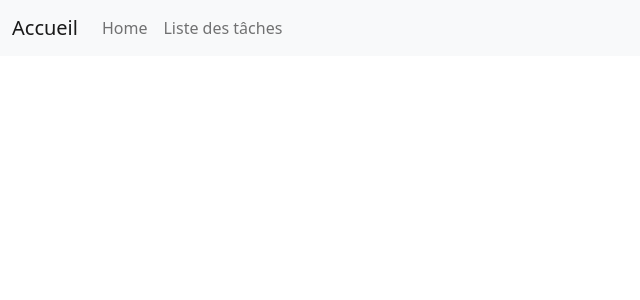
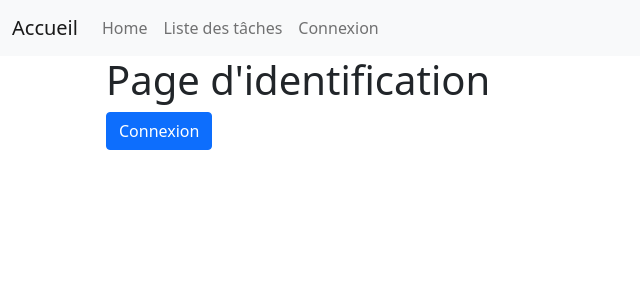
Before and after one commit to maaash/celadtodo, an Angular app: page /connexion in a window 1280 px wide. Before the commit this address led to /. Shown: the top 300 px of the page, without its empty margins (0-640 px from the left). Built offline with nearby package versions, Linux system fonts and the light colour scheme.

Commit message:
Routing avec error 404 + **

```diff
--- a/src/app/app.component.html
+++ b/src/app/app.component.html
@@ -7,7 +7,8 @@
     <div class="collapse navbar-collapse" id="navbarNavAltMarkup">
       <div class="navbar-nav">
         <a class="nav-link" routerLink="/" >Home</a>
-        <a class="nav-link" routerLink="/taches" routerLinkActive="active">Liste des tâches</a>
+        <a class="nav-link" routerLink="/taches">Liste des tâches</a>
+        <a class="nav-link" routerLink="/connexion" >Connexion</a>
       </div>
     </div>
   </div>
--- a/src/app/app.module.ts
+++ b/src/app/app.module.ts
@@ -8,13 +8,17 @@ import { AppComponent } from './app.component';
 import { TacheComponent } from './tache/tache.component';
 import { TacheListComponent } from './tache-list/tache-list.component';
 import { AccueilComponent } from './accueil/accueil.component';
+import { ConnexionComponent } from './connexion/connexion.component';
+import { Erreur404Component } from './erreur404/erreur404.component';
 
 @NgModule({
   declarations: [
     AppComponent,
     TacheComponent,
     TacheListComponent,
-    AccueilComponent
+    AccueilComponent,
+    ConnexionComponent,
+    Erreur404Component
   ],
   imports: [
     BrowserModule,
--- /dev/null
+++ b/src/app/connexion/connexion.component.html
@@ -0,0 +1,11 @@
+<div class="container">
+ <h1>Page d'identification</h1>
+
+  <button class="btn btn-primary"
+  *ngIf="!stateConnected"
+  (click)="onConnexion()">Connexion</button>
+
+  <button class="btn btn-danger"
+  *ngIf="stateConnected"
+  (click)="onDeconnexion()">Déconnexion</button>
+</div>
--- /dev/null
+++ b/src/app/connexion/connexion.component.ts
@@ -0,0 +1,38 @@
+import { Component, OnInit } from '@angular/core';
+import { Router } from '@angular/router';
+import { ConnexionService } from '../services/connexion.service';
+
+@Component({
+  selector: 'app-connexion',
+  templateUrl: './connexion.component.html',
+  styleUrls: ['./connexion.component.scss']
+})
+export class ConnexionComponent implements OnInit {
+
+  public stateConnected: boolean = false
+
+  constructor(
+    private connexionService: ConnexionService,
+    private router: Router) {
+
+   }
+
+  ngOnInit(): void {
+    this.stateConnected = this.connexionService.isConnected
+  }
+
+  onConnexion(): void {
+    this.connexionService.connexion()
+    .then(isOk => {
+      this.stateConnected = isOk
+      if (isOk)
+        this.router.navigateByUrl('/taches')
+    }).catch(e => {console.log("echec connexion", e); this.stateConnected = false})
+  }
+
+  onDeconnexion(): void {
+    this.connexionService.deconnexion()
+    this.stateConnected = false
+  }
+
+}
--- /dev/null
+++ b/src/app/erreur404/erreur404.component.html
@@ -0,0 +1 @@
+<p>ERROR 404 - Page not found !</p>
--- /dev/null
+++ b/src/app/erreur404/erreur404.component.ts
@@ -0,0 +1,15 @@
+import { Component, OnInit } from '@angular/core';
+
+@Component({
+  selector: 'app-erreur404',
+  templateUrl: './erreur404.component.html',
+  styleUrls: ['./erreur404.component.scss']
+})
+export class Erreur404Component implements OnInit {
+
+  constructor() { }
+
+  ngOnInit(): void {
+  }
+
+}
--- /dev/null
+++ b/src/app/services/connexion.service.ts
@@ -0,0 +1,25 @@
+import { Injectable } from '@angular/core';
+
+@Injectable({
+  providedIn: 'root'
+})
+export class ConnexionService {
+
+  public isConnected: boolean = false
+
+  constructor() { }
+
+  connexion(): Promise<boolean> {
+    return new Promise(
+      (resolve, reject) => {
+        setTimeout( () => {
+          this.isConnected = true
+          resolve( this.isConnected )
+        }, 2000)
+    })
+  }
+
+  deconnexion():void {
+    this.isConnected = false
+  }
+}
```
Also changed, not shown: src/app/app-routing.module.ts (+6 -1 lines), src/app/connexion/connexion.component.scss (added), src/app/erreur404/erreur404.component.scss (added).
